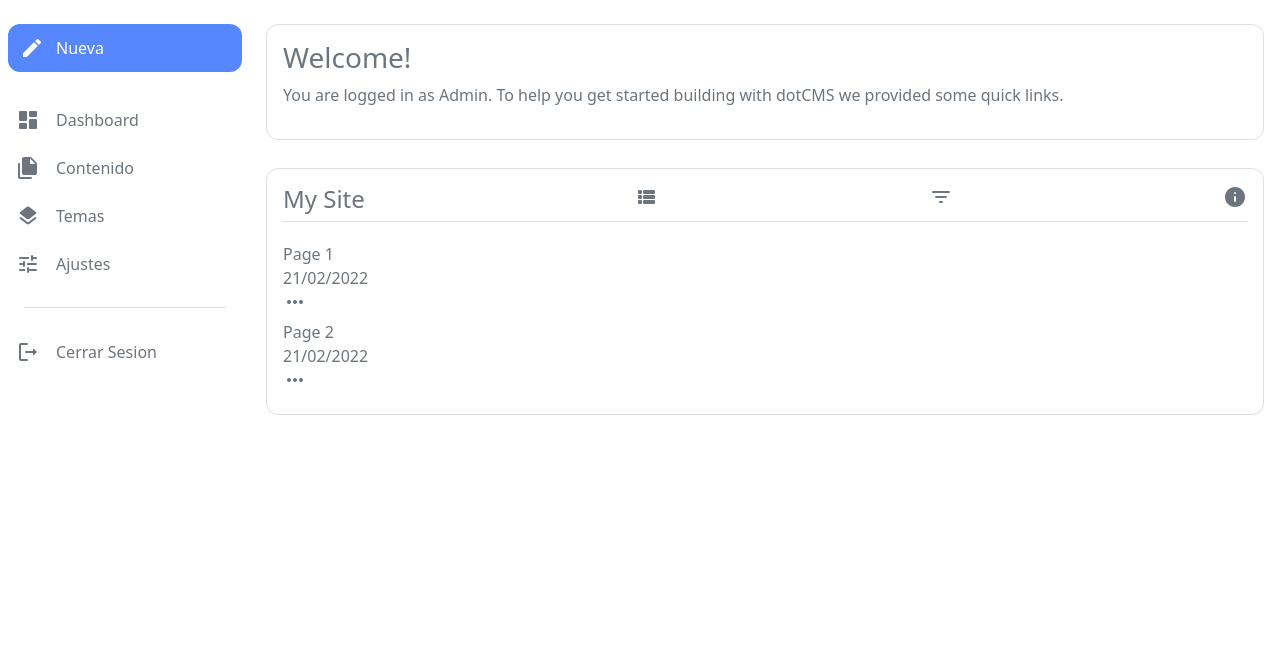
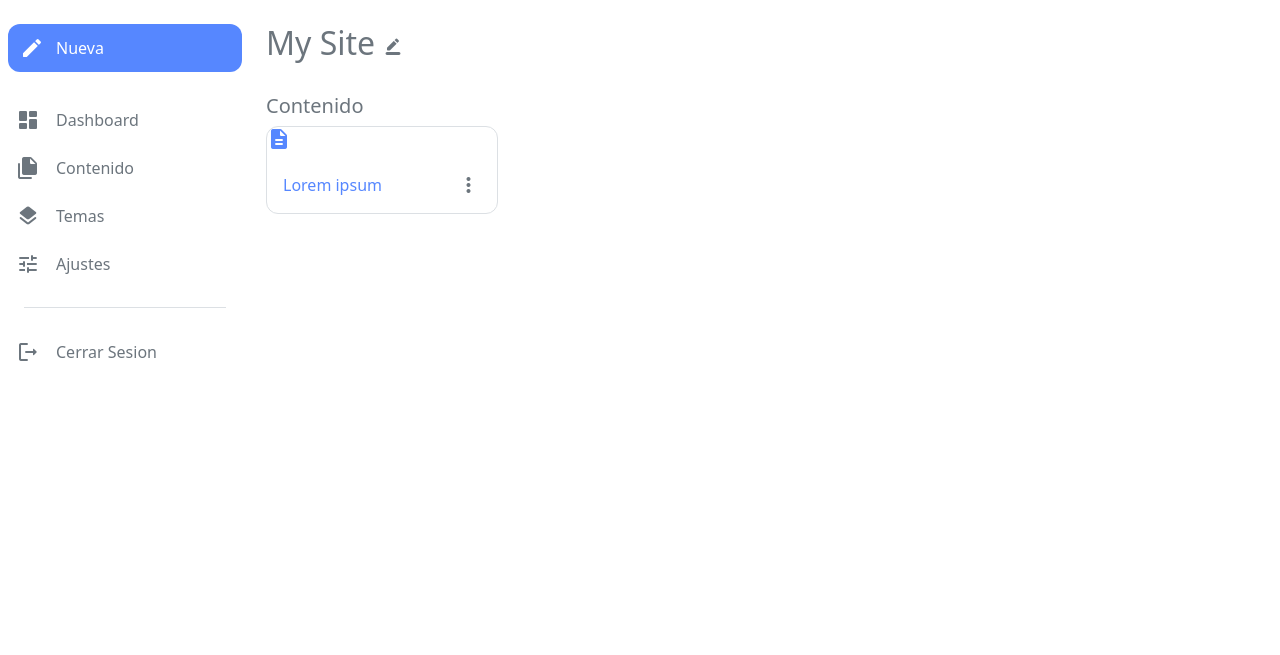
Before and after one commit to alexsandrov16/ZonasClimaticas, a PHP site: page /make4u/app/View/adm/index.html in a window 1280 px wide. Shown: the part 64-719 px from the top of the page. Run offline with PHP 8.4, Linux system fonts and the light colour scheme.

Commit message:
Content Commit

```diff
--- a/make4u/app/View/adm/index.html
+++ b/make4u/app/View/adm/index.html
@@ -9,6 +9,18 @@
     <link rel="stylesheet" href="make4u/assets/css/style.css">
     <link rel="stylesheet" href="make4u/assets/css/icons.css">
     <link rel="shortcut icon" href="make4u/assets/img/logo.png" type="image/x-icon">
+    <style>
+        .edit-title>span {
+            display: flex;
+            align-items: baseline;
+            width: fit-content;
+        }
+
+        .edit-title .material-icons {
+            font-size: 18px;
+            margin-left: .5em;
+        }
+    </style>
 </head>
 
 <body>
@@ -37,47 +49,41 @@
     <main>
         <div class="container">
             <div class="dashboard">
-                <div class="welcome">
-                    <div class="card">
-                        <h3>Welcome!</h3>
-                        <p> You are logged in as Admin. To help you get started
-                            building with dotCMS we provided some quick links.</p>
-                    </div>
-                </div>
-                <!--
-                <div class="storage">
-                    <div class="card">
-                        Lorem ipsum dolor sit amet consectetur adipisicing elit. Sed aspernatur minima consequuntur porro? Mollitia ab dolorum quidem velit, at itaque quisquam. Maiores perspiciatis fugiat distinctio excepturi perferendis aliquam fuga doloremque?
-                    </div>
-                </div>-->
+                <h2 class="edit-title">
+                    <span data-modal="site-name">
+                        My Site
+                        <span class="material-icons">border_color</span>
+                    </span>
+                </h2>
+
+                <br>
+
+                <h5>Contenido</h5>
                 <div class="content">
-                    <div class="card">
-                        <div style="display: flex;justify-content:space-between">
-                            <h4>My Site</h4>
-                            <i class="material-icons">view_list</i>
-                            <i class="material-icons">filter_list</i>
-                            <i class="material-icons">info</i>
+
+                    <article>
+                        <a href="">
+                            <i class="material-icons">description</i>
+                        </a>
+                        <div class="content">
+                            <a href="">Lorem ipsum</a>
+                            <i class="material-icons">more_vert</i>
                         </div>
-                        <div class="divider"></div>
-                        <div class="view-list view-module">
-                            <div>
-                                <div class="name">Page 1</div>
-                                <div class="date">21/02/2022</div>
-                                <i class="material-icons">more_horiz</i>
-                            </div>
+                    </article>
 
-                            <div>
-                                <div class="name">Page 2</div>
-                                <div class="date">21/02/2022</div>
-                                <i class="material-icons">more_horiz</i>
-                            </div>
-                        </div>
-                    </div>
                 </div>
             </div>
         </div>
     </main>
 
+    <div class="modal" id="site-name">
+        <header></header>
+        <main>Lorem ipsum dolor sit amet consectetur, adipisicing elit. Sequi, ducimus atque. Voluptates odio
+            perspiciatis tempore facere recusandae quae delectus! Ipsum asperiores laudantium adipisci voluptates, modi
+            quam exercitationem eveniet dolorum ex?</main>
+        <footer></footer>
+    </div>
+
     <script src="make4u/assets/js/main.js"></script>
 </body>
 
--- a/make4u/assets/css/style.css
+++ b/make4u/assets/css/style.css
@@ -363,15 +363,37 @@ nav[role="menubar"] .material-icons:active {
 }*/
 
 /**
+ * Cards & Modals
+ */
+[data-modal]{
+    cursor: pointer;
+}
+.modal{
+    display: none;
+}
+
+
+
+article {
+    background-color: var(--card-background-color);
+    border: 1px solid var(--border-color);
+    border-radius: var(--border-radius);
+}
+article .content{
+    padding: 1em;
+    display: flex;
+    align-items: center;
+    justify-content: space-between;
+}
+
+
+/**
  * Grid
  */
-.dashboard {
-    display: flex;
-    flex-wrap: wrap;
-    gap: 1.75em;
-}
-.dashboard :is(.welcome, .content){
-    width: 100%;
+.content{
+    display: grid;
+    gap: 1.5em;
+    grid-template-columns: repeat(auto-fill, minmax(12.5em,1fr));
 }
 
 /**
@@ -390,12 +412,6 @@ i.material-icons{cursor: pointer;}
     margin-bottom: 20px;
 }
 
-.card {
-    background-color: var(--card-background-color);
-    border: 1px solid var(--border-color);
-    border-radius: var(--border-radius);
-    padding: 1em;
-}
 
 
 /**
```
